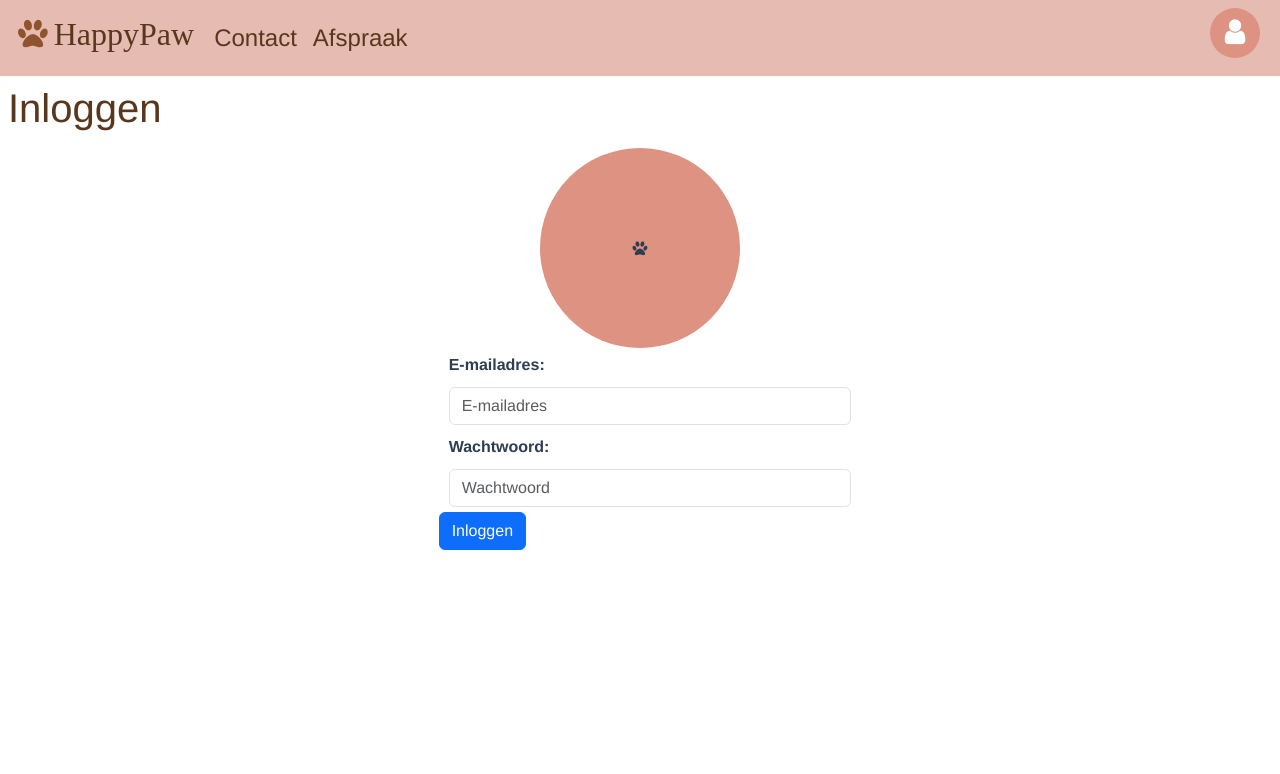
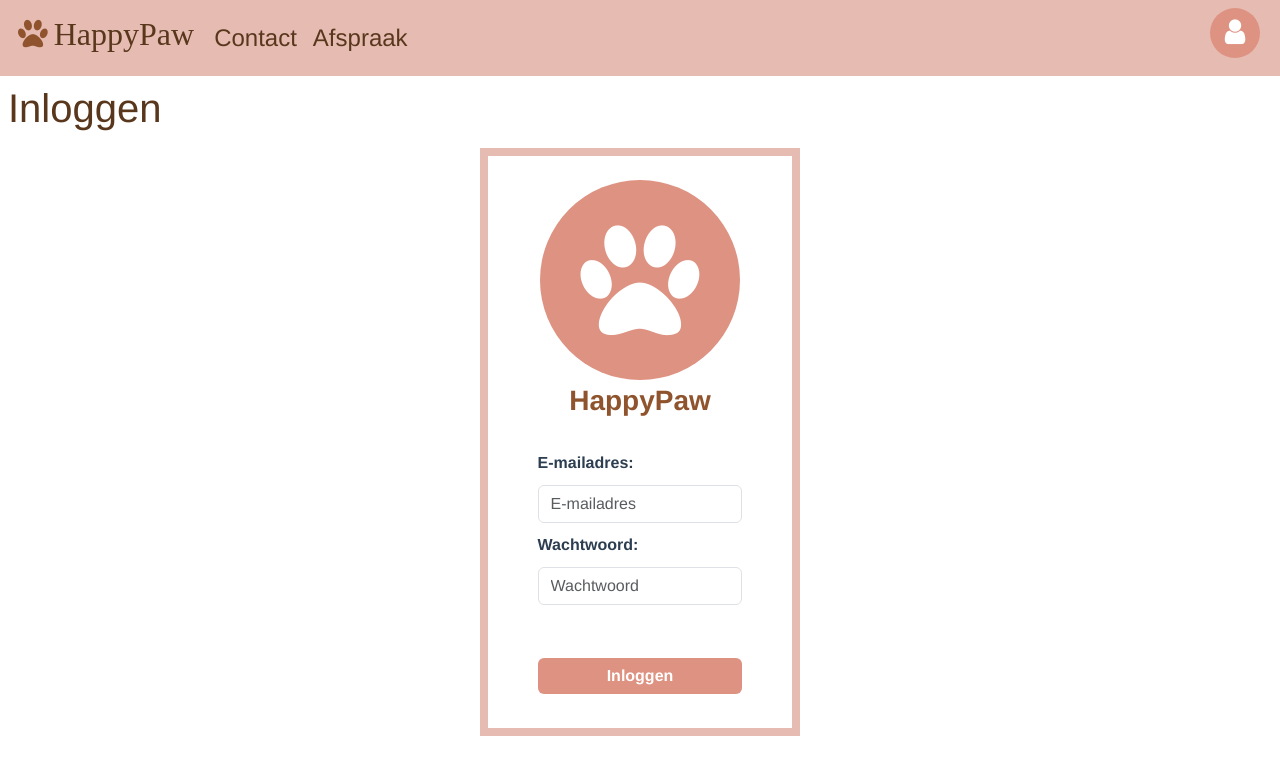
Before and after one commit to Educom-Trainees/educom-dierenartsen, a Vue app: page /login in a window 1280 px wide. Shown: the top 774 px of the page. Built offline with nearby package versions, Linux system fonts and the light colour scheme.

Commit message:
Finished Front-end

```diff
--- a/src/views/Login.vue
+++ b/src/views/Login.vue
@@ -5,14 +5,17 @@
                 <h1 class="text-lg text-left">Inloggen</h1>
             </div>
         </div>
-        <div class="row justify-content-center align-items-center">
-            <div class="col-md-4 col-10">
-                <div class="w-100 d-flex justify-content-center">
+        <div class="row justify-content-center align-items-center login-row">
+            <div class="col-md-3 col-10 login-area">
+                <div class="w-100 d-flex flex-column align-items-center">
                     <div class="happy-login d-flex justify-content-center align-items-center">
-                        <i class="fa fa-paw login-paw" aria-hidden="true"></i>
+                        <i id="login-paw" class="fa fa-paw" aria-hidden="true"></i>
+                    </div>
+                    <div>
+                        <span id="login-brand">HappyPaw</span>
                     </div>
                 </div>
-                <form>
+                <form id="login-form" class="d-flex flex-column align-items-center mt-4">
                     <div class="form-group">
                         <label for="LoginEmail">E-mailadres:</label>
                         <input type="email" class="form-control" id="LoginEmail" aria-describedby="emailHelp" placeholder="E-mailadres">
@@ -21,7 +24,7 @@
                         <label for="LoginPassword">Wachtwoord:</label>
                         <input type="password" class="form-control" id="LoginPassword" placeholder="Wachtwoord">
                     </div>
-                    <button type="submit" class="btn btn-primary login-btn">Inloggen</button>
+                    <button type="submit" class="btn submit-btn mt-5">Inloggen</button>
                     </form>
             </div>
         </div>
@@ -29,6 +32,13 @@
 </template>
 
 <style>
+.login-row {
+    min-height: 35vw;
+}
+.login-area {
+    border: 8px solid var(--happyPaw1);
+    padding: 24px;
+}
 .happy-login {
     border-radius: 50%;
     min-height: 200px;
@@ -36,4 +46,52 @@
     background-color: var(--happyPaw2);
     border: none;
 }
+#login-paw {
+    font-size: 8rem;
+    color: white;
+}
+@media (min-width: 375px) {
+    .happy-login {
+        min-height: 100px;
+        min-width: 100px;
+    }
+    #login-paw {
+        font-size: 4rem;
+    }
+    #login-form .form-group {
+        width: 90%;
+}
+}
+@media (min-width: 768px) {
+    .happy-login {
+        min-height: 200px;
+        min-width: 200px;
+    }
+    #login-paw {
+        font-size: 8rem;
+    }
+    #login-form .form-group {
+        width: 80%;
+}
+}
+#login-brand {
+    font-size: 28px;
+    font-weight: 600;
+    color: var(--happyPaw4);
+}
+#login-form .form-group * {
+    margin-left: 0;
+}
+.submit-btn {
+    width: 80%;
+    text-align: center !important;
+    background-color: var(--happyPaw2);
+    font-weight: 600;
+    border: none;
+    color: white;
+}
+.submit-btn:hover {
+    background-color: var(--happyPaw1);
+    color: white;
+}
 </style>
```
